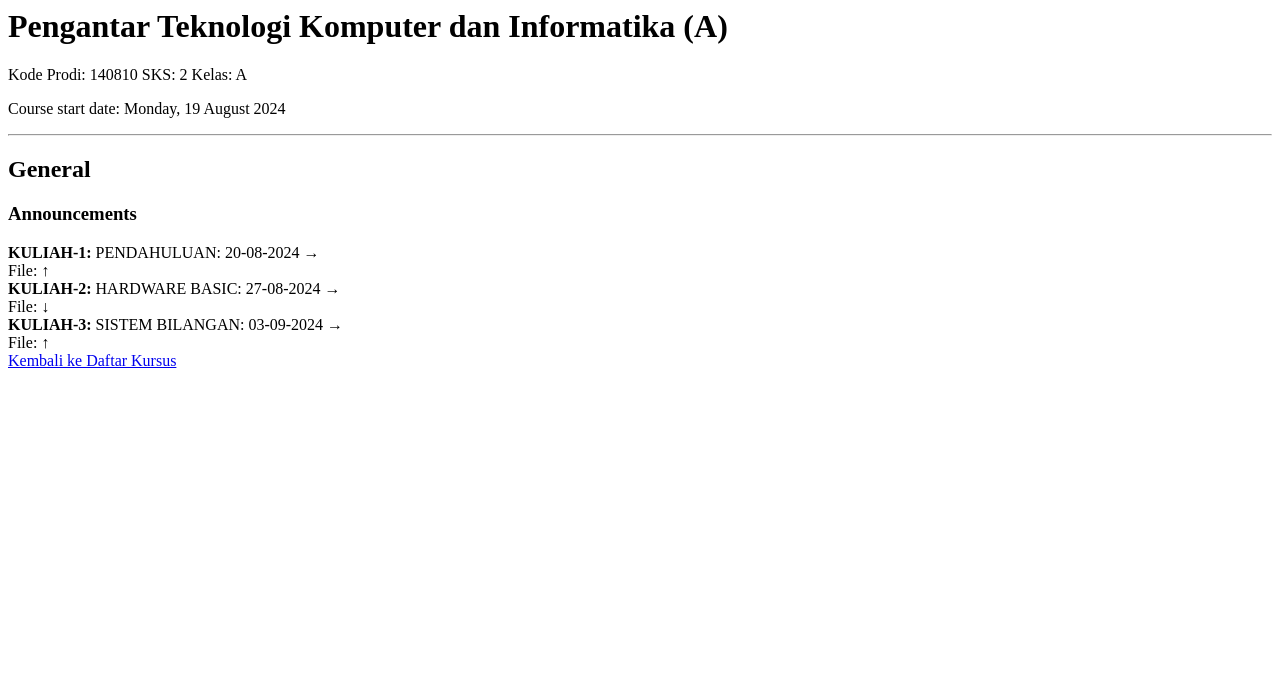
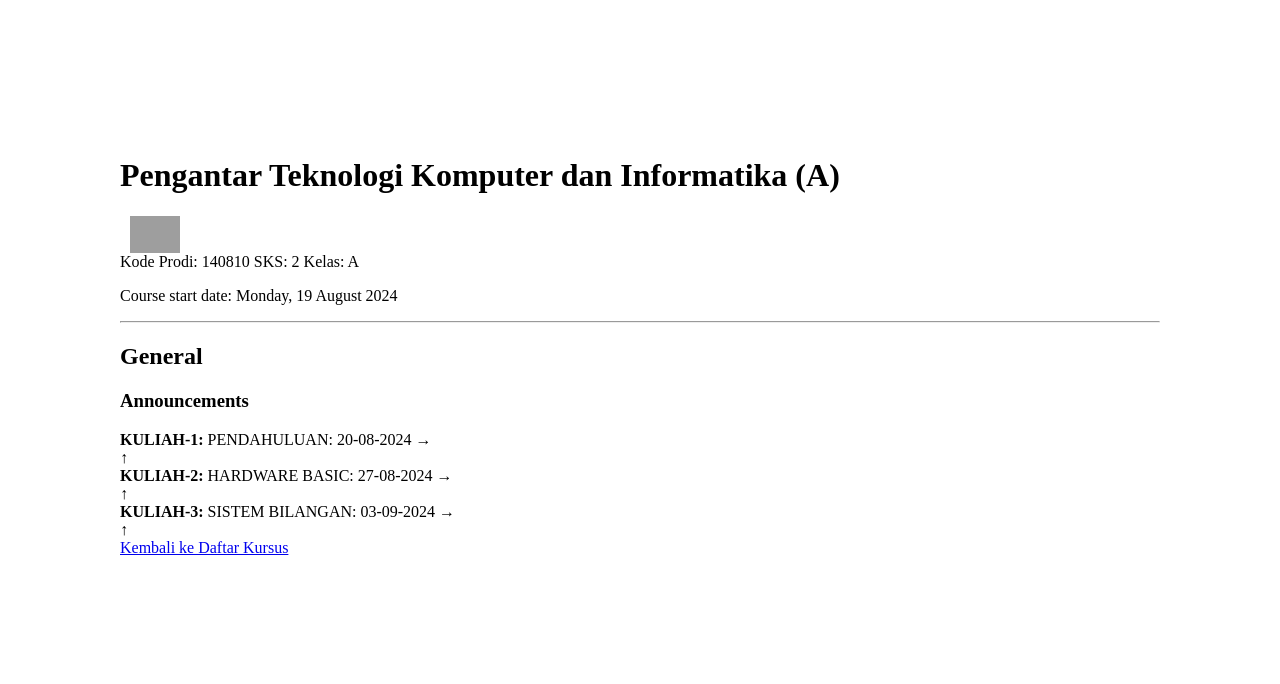
Before and after one commit to sulthanmhiz51/project-diajar, a PHP site: page /views/courses/detail.php in a window 1280 px wide. Shown: the top 684 px of the page. Run offline with PHP 8.4, Linux system fonts and the light colour scheme; some libraries are stand-ins or nearby versions; grey boxes are pictures that could not be loaded.

Commit message:
padding, thumbnail, arrow

```diff
--- a/web/app/views/courses/detail.php
+++ b/web/app/views/courses/detail.php
@@ -1,8 +1,9 @@
 <div class="profile d-flex justify-content-center align-items-center h-100">
-    <div class="bg-body-secondary w-75 p-4">
+    <div class="bg-body-secondary w-75 px-5 py-5" style="padding: 8rem 7rem;">
         <!-- Konten Kursus -->
         <div class="course-header">
             <h1>Pengantar Teknologi Komputer dan Informatika (A)</h1>
+            <img src="path/to/thumbnail.jpg" alt="Thumbnail" style="width: 50px; height: auto; margin-left: 10px; vertical-align: middle; display: inline-block;">
             <div class="course-meta">
                 <span>Kode Prodi: 140810</span>
                 <span>SKS: 2</span>
@@ -20,7 +21,7 @@
         <div class="kuliah-card p-3 bg-white rounded shadow-sm mb-3">
             <div class="announcement-item">
                 <strong>KULIAH-1:</strong> PENDAHULUAN: 20-08-2024 →<br>
-                <span class="file-indicator">File: ↑</span>
+                <span class="file-indicator" style="display: inline-block; width: 20px;">↑</span>
             </div>
         </div>
 
@@ -28,7 +29,7 @@
         <div class="kuliah-card p-3 bg-white rounded shadow-sm mb-3">
             <div class="announcement-item">
                 <strong>KULIAH-2:</strong> HARDWARE BASIC: 27-08-2024 →<br>
-                <span class="file-indicator">File: ↓</span>
+                <span class="file-indicator" style="display: inline-block; width: 20px;">↑</span>
             </div>
         </div>
 
@@ -36,7 +37,7 @@
         <div class="kuliah-card p-3 bg-white rounded shadow-sm mb-3">
             <div class="announcement-item">
                 <strong>KULIAH-3:</strong> SISTEM BILANGAN: 03-09-2024 →<br>
-                <span class="file-indicator">File: ↑</span>
+                <span class="file-indicator" style="display: inline-block; width: 20px;">↑</span>
             </div>
         </div>
 
```
